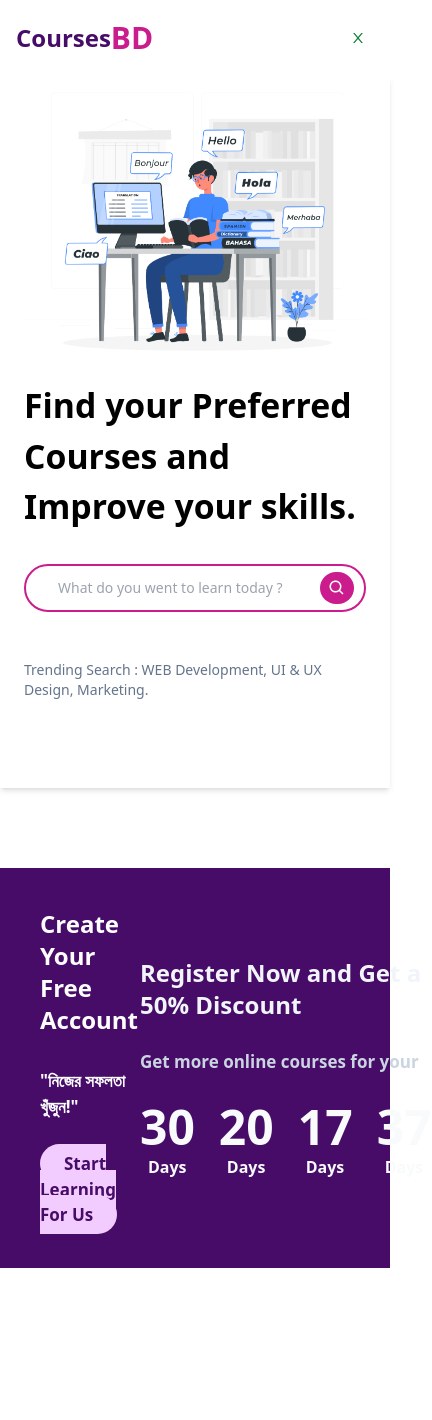
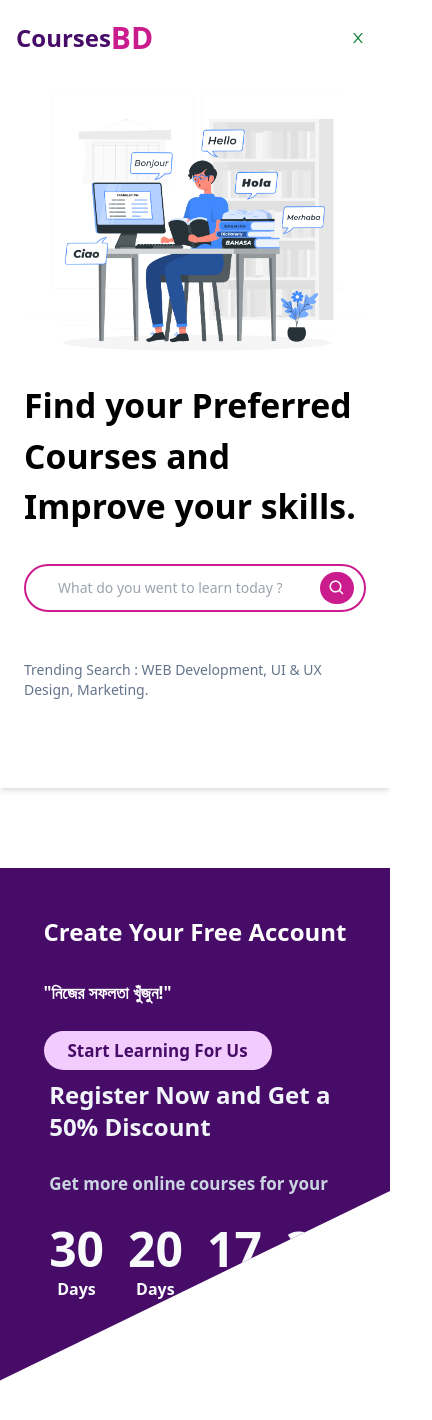
Before and after one commit to anishazahan/BD-Courses, a React (Create React App) app: page / in a window 390 px wide. Shown: the top 1420 px of the page, 432 px wide, since content can reach past the window. Before the commit the page ends 1348 px from the top, so only its background shows below. Built offline with nearby package versions, Linux system fonts and the light colour scheme.

Commit message:
polygon section styling

```diff
--- a/src/components/Home/PolygonCountSection.js
+++ b/src/components/Home/PolygonCountSection.js
@@ -1,14 +1,15 @@
 import React from 'react'
 import { Link } from 'react-router-dom'
+import "../../pages/Home/home.css"
 
 const PolygonCountSection = () => {
   return (
     <>
-    <section className='bg-primary py-10 my-20'>
+    <section className='pt-12 pb-20 my-20 polygon-style bg-primary'>
 
-        <div className="flex max-w-7xl px-10 lg:px-16 justify-between items-center">
+        <div className="flex flex-col lg:flex-row max-w-7xl px-10 lg:px-16 justify-between items-center space-y-4 lg:space-y-0">
           {/* .........left-content.................. */}
-          <div className="left-content space-y-8">
+          <div className="left-content space-y-8 lg:mt-[-6rem]">
             <h2 className=' text-2xl md:text-3xl text-white font-bold'>Create Your Free Account</h2>
             <h2 className=' text-[17px] text-white font-semibold'>"নিজের সফলতা খুঁজুন!"</h2>
             <div className="">
@@ -18,7 +19,7 @@ const PolygonCountSection = () => {
 
            {/* .........left-content.................. */}
 
-          <div className="right-content space-y-7">
+          <div className="right-content space-y-7 mb-24">
             <h2  className=' text-2xl md:text-3xl text-slate-100 font-bold'>Register Now and Get a
            <br/>50% Discount</h2>
            <h2  className=' text-[17px] text-slate-300 font-semibold'>Get more online courses for your</h2>
--- /dev/null
+++ b/src/pages/Home/home.css
@@ -0,0 +1,7 @@
+
+.polygon-style{
+    /* clip-path: polygon(0 0, 100% 0, 100% 75vh, 0 100%); */
+    width: 100%;
+    -webkit-clip-path: polygon(0 0, 100% 0, 100% 63%, 0 100%);
+clip-path: polygon(0 0, 100% 0, 100% 63%, 0 100%);
+}
```
